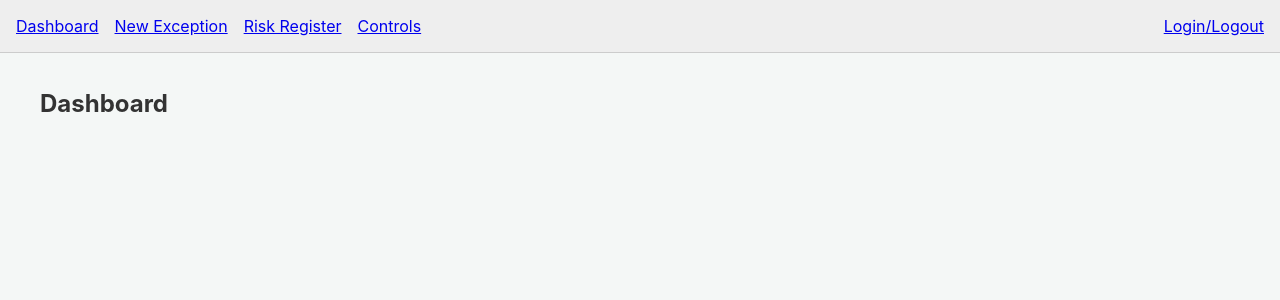
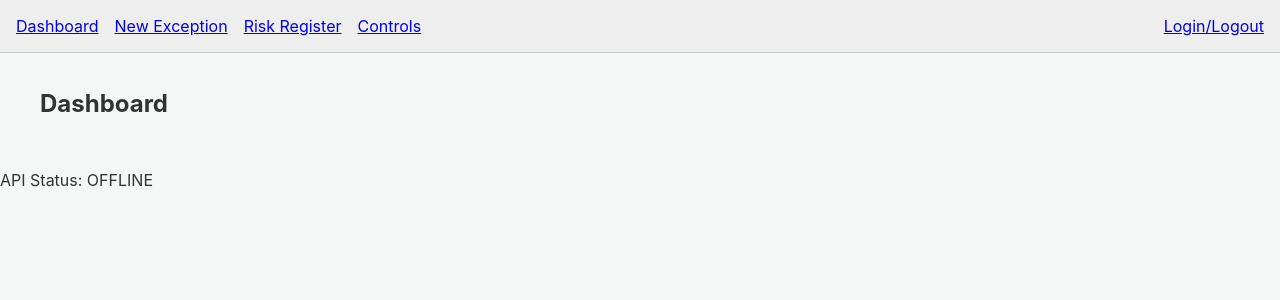
Before and after one commit to cyberposture2023-netizen/Eximius-, a React (Create React App) app in the folder client/: page / in a window 1280 px wide. Shown: the top 300 px of the page. Built offline with nearby package versions, Linux system fonts and the light colour scheme; no server answers.

Commit message:
FIX: Step 12 - Add <Outlet /> to Layout.js to fix 404 routing

```diff
--- a/client/src/components/Layout.js
+++ b/client/src/components/Layout.js
@@ -1,15 +1,22 @@
 import React from 'react';
-import { Outlet } from 'react-router-dom';
 import Header from './Header';
+import { Outlet } from 'react-router-dom'; // <-- IMPORT ADDED
 
-// Main application layout
-export default function Layout() {
+// This is the main layout wrapper
+// We'll receive the apiStatus prop from App.js
+const Layout = ({ apiStatus }) => {
   return (
-    <div>
+    <div className="app-container">
       <Header />
-      <main style={{ padding: '1rem' }}>
-        <Outlet /> {/* Child pages will be rendered here */}
+      <main className="main-content">
+        {/* Child routes (Dashboard, NewException, etc.) will be rendered here */}
+        <Outlet /> {/* <-- COMPONENT ADDED */}
       </main>
+      <footer className="footer">
+        <p>{apiStatus}</p>
+      </footer>
     </div>
   );
-}
+};
+
+export default Layout;
```
